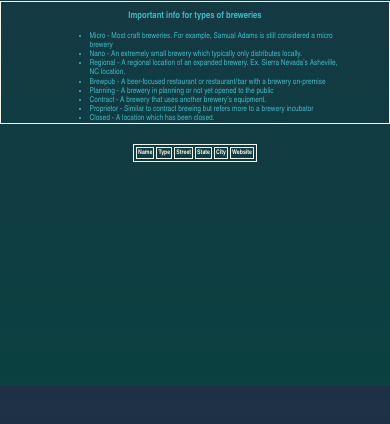
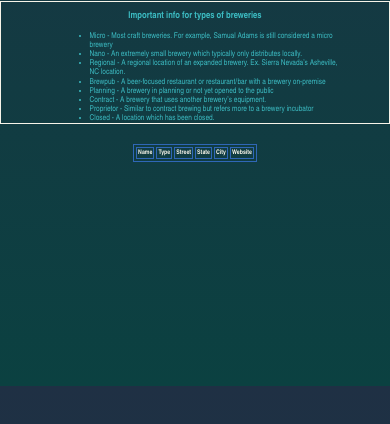
Before and after one commit to Jamaalwbrown/Brewery-Finder, a plain HTML site: page index.html in a window 390 px wide. Shown: the part 458-882 px from the top of the page. Drawn offline with Linux system fonts and the light colour scheme.

Commit message:
Make border smaller on mobile device

```diff
--- a/css/style.css
+++ b/css/style.css
@@ -117,7 +117,7 @@ a:visited {
   }
 
   table, th, td {
-
+    border: 0.5px solid #2f67b7;
     font-size: 0.4rem;
   }
 }
```
